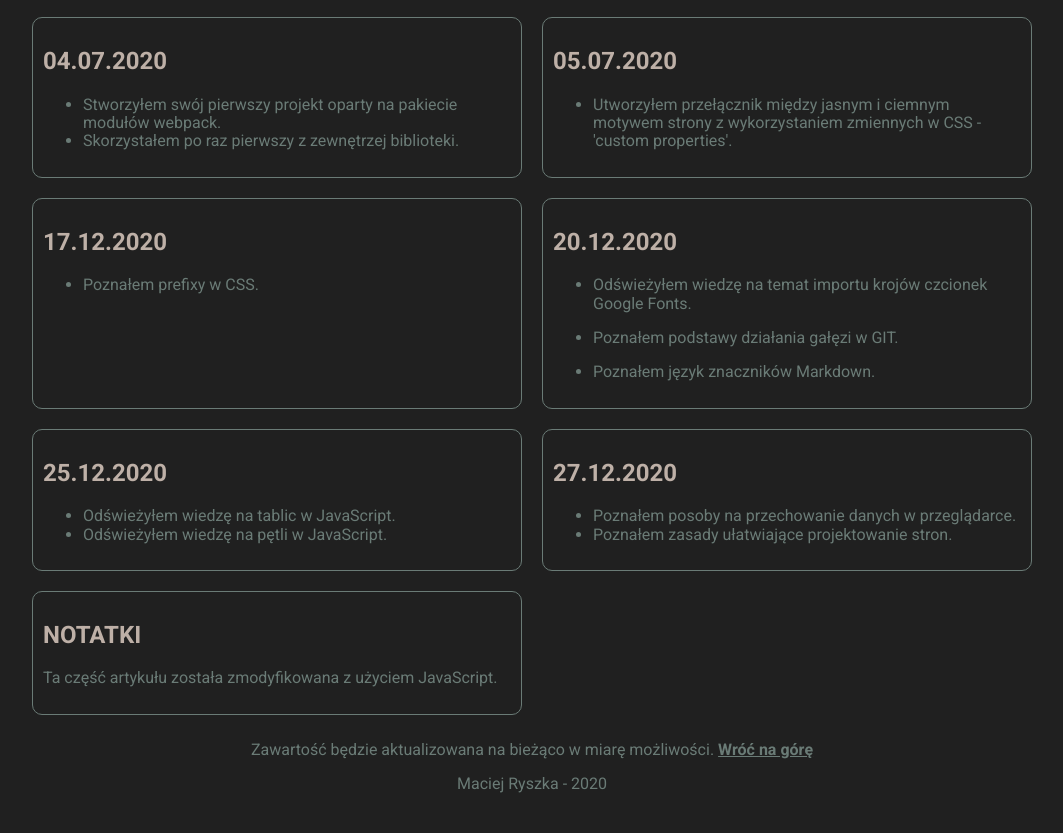
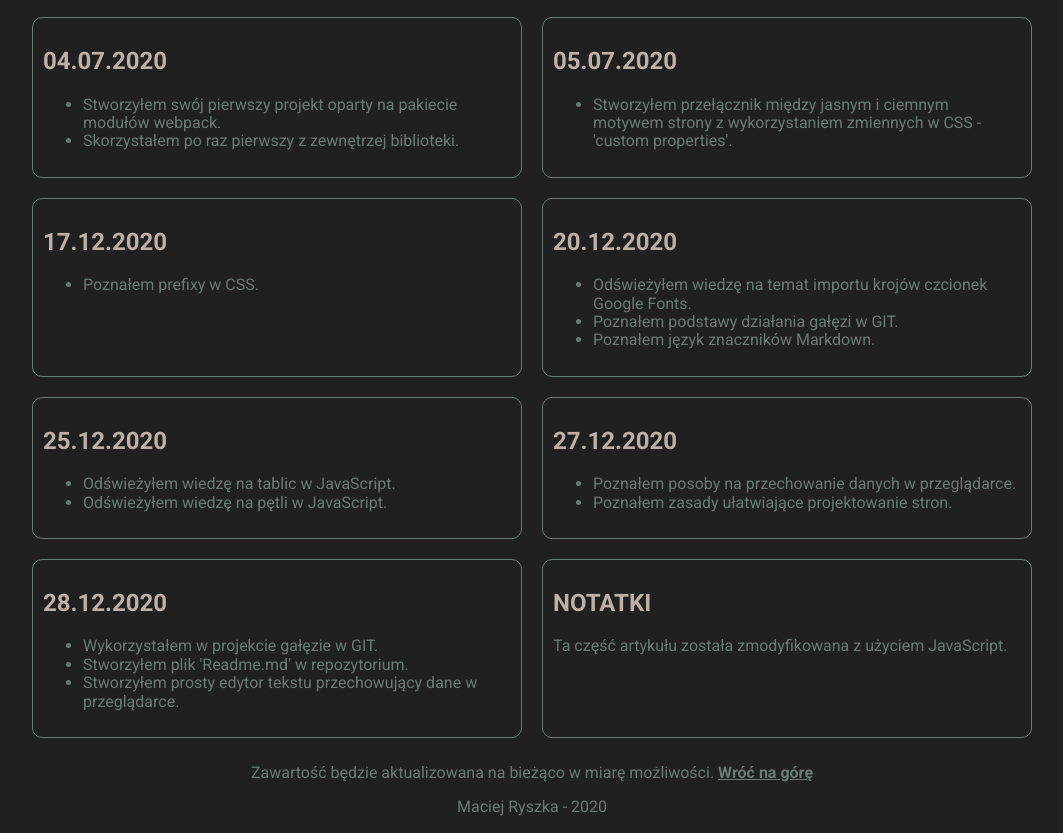
Before and after one commit to maciejryszka/homepage, a website: page dziennik.html in a window 1280 px wide. Shown: the part 4810-5643 px from the top of the page, without its empty margins (108-1171 px from the left). Before the commit the page ends 5620 px from the top, so only its background shows below. Drawn offline with Linux system fonts and the light colour scheme.

Commit message:
add new article; correct content error

```diff
--- a/dziennik.html
+++ b/dziennik.html
@@ -584,7 +584,7 @@
             <h2 class="article__heading">05.07.2020</h2>
             <ul class="article__list">
               <li class="article__list-item">
-                Utworzyłem przełącznik między jasnym i ciemnym motywem strony z
+                Stworzyłem przełącznik między jasnym i ciemnym motywem strony z
                 wykorzystaniem zmiennych w CSS - 'custom properties'.
               </li>
             </ul>
@@ -602,13 +602,9 @@
                 Odświeżyłem wiedzę na temat importu krojów czcionek Google
                 Fonts.
               </li>
-            </ul>
-            <ul class="article__list">
               <li class="article__list-item">
                 Poznałem podstawy działania gałęzi w GIT.
               </li>
-            </ul>
-            <ul class="article__list">
               <li class="article__list-item">
                 Poznałem język znaczników Markdown.
               </li>
@@ -637,6 +633,21 @@
             </ul>
           </article>
           <article class="article">
+            <h2 class="article__heading">28.12.2020</h2>
+            <ul class="article__list">
+              <li class="article__list-item">
+                Wykorzystałem w projekcie gałęzie w GIT.
+              </li>
+              <li class="article__list-item">
+                Stworzyłem plik 'Readme.md' w repozytorium.
+              </li>
+              <li class="article__list-item">
+                Stworzyłem prosty edytor tekstu przechowujący dane w
+                przeglądarce.
+              </li>
+            </ul>
+          </article>
+          <article class="article">
             <h2 class="article__heading">notatki</h2>
             <p class="article__text article__text--js"></p>
           </article>
```
